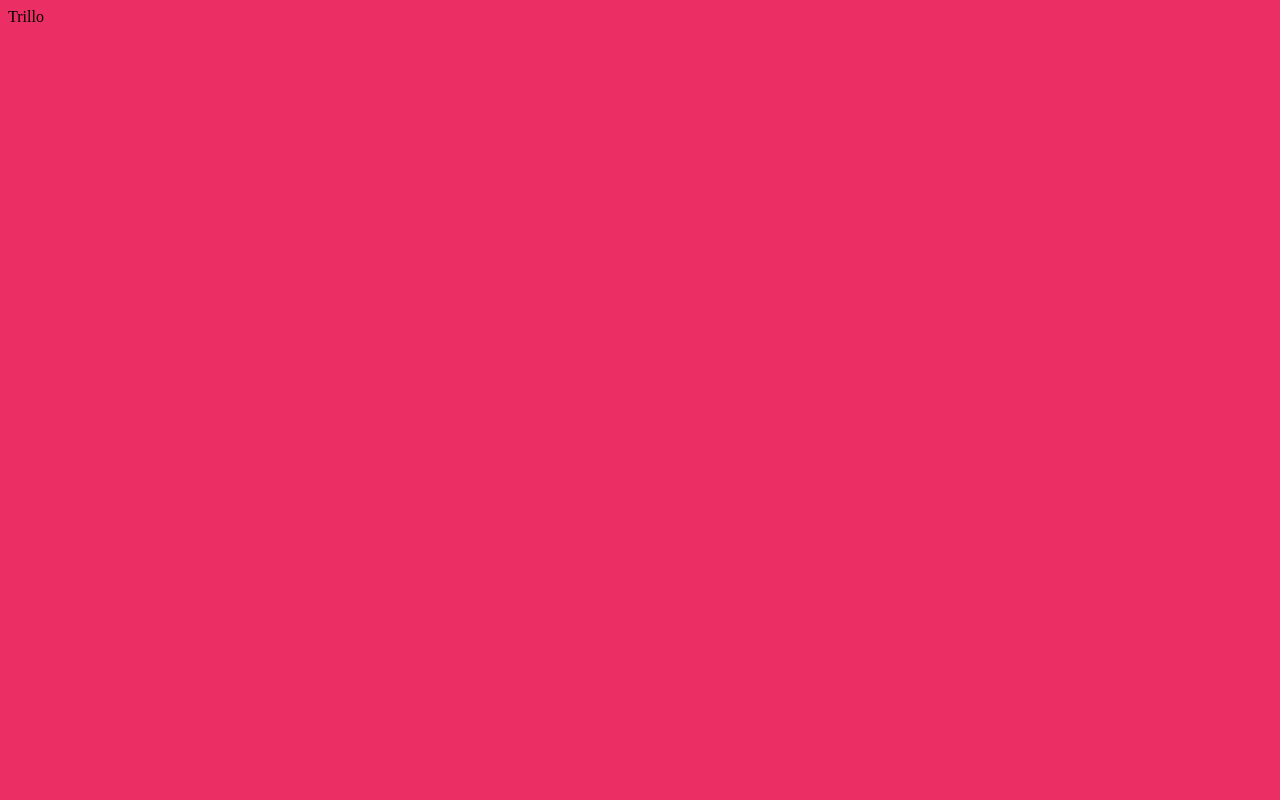
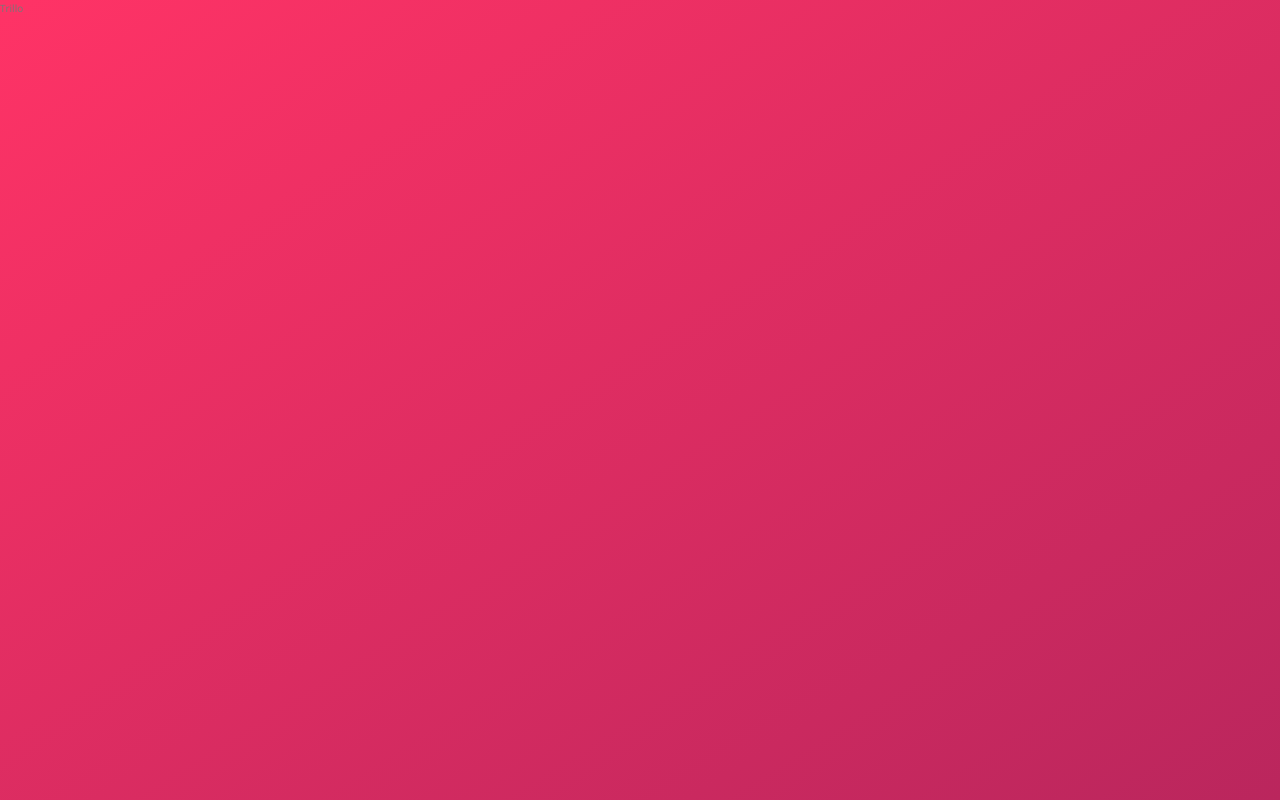
Before and after one commit to kotekirkitadze/trillo-project, a website: page index.html in a window 1280 px wide. Drawn offline with nearby package versions, Linux system fonts and the light colour scheme.

Commit message:
basic set up done regarding styles

```diff
--- /dev/null
+++ b/sass/_base.scss
@@ -0,0 +1,45 @@
+:root {
+	--color-primary: #eb2f64;
+	--color-primary-light: #ff3366;
+	--color-primary-dark: #ba265d;
+
+	--color-grey-light-1: #faf9f9;
+	--color-grey-light-2: #f4f2f2;
+	--color-grey-light-3: #f0eeee;
+	--color-grey-light-4: #ccc;
+
+	--color-grey-dark-1: #333;
+	--color-grey-dark-2: #777;
+	--color-grey-dark-3: #999;
+}
+
+* {
+	margin: 0;
+	padding: 0;
+}
+
+*,
+*::before,
+*::after {
+	box-sizing: inherit;
+}
+
+html {
+	box-sizing: border-box;
+	font-size: 62.5%; // 1rem = 10px, 10px/16px = 62.5%
+}
+
+body {
+	font-family: "Open Sans", sans-serif;
+	font-weight: 400;
+	line-height: 1.6;
+	color: var(--color-grey-dark-2);
+	background-image: linear-gradient(
+		to right bottom,
+		var(--color-primary-light),
+		var(--color-primary-dark)
+	);
+	background-size: cover;
+	background-repeat: no-repeat;
+	min-height: 100vh;
+}
--- a/sass/main.scss
+++ b/sass/main.scss
@@ -1,3 +1,3 @@
-* {
-	background-color: #eb2f64;
-}
+@import "base";
+@import "layout";
+@import "components";
```
Also changed, not shown: resources.md (added, +2 -0 lines), css/style.css, sass/_components.scss (added), sass/_layout.scss (added).
